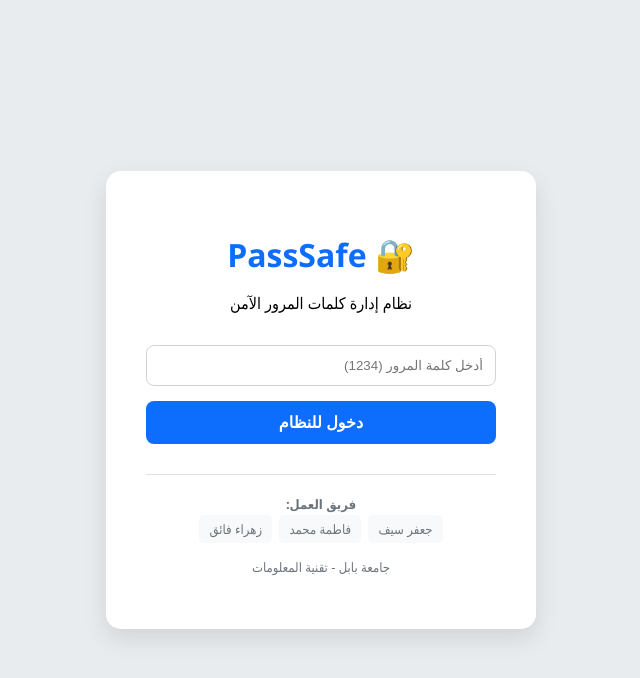
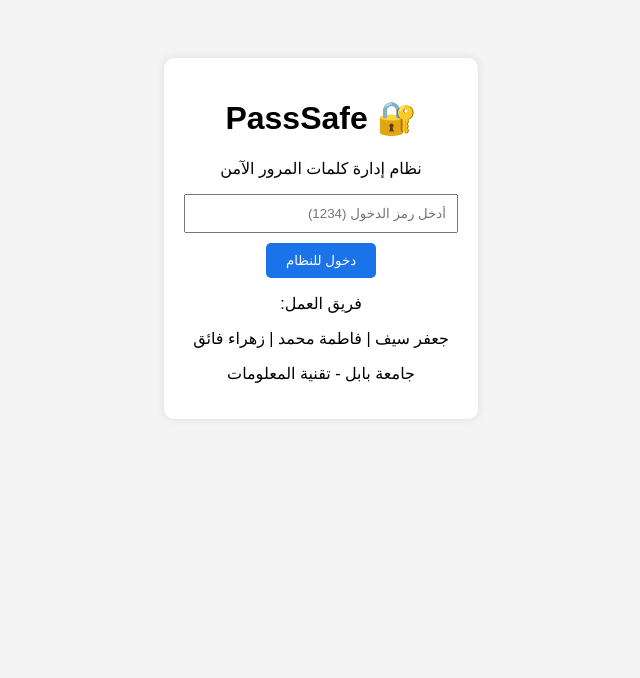
Before and after one commit to altilbyj-netizen/password-manager-project, a plain HTML site: page index.html in a window 1280 px wide. Shown: the whole page, without its empty margins (319-959 px from the left). Drawn offline with Linux system fonts and the light colour scheme.

Commit message:
Update index.html

```diff
--- a/index.html
+++ b/index.html
@@ -2,49 +2,36 @@
 <html lang="ar" dir="rtl">
 <head>
     <meta charset="UTF-8">
-    <meta name="viewport" content="width=device-width, initial-scale=1.0">
     <title>نظام PassSafe - مشروع جامعة بابل</title>
-    <style>
-        body { font-family: 'Segoe UI', Tahoma, Geneva, Verdana, sans-serif; background-color: #e9ecef; display: flex; justify-content: center; align-items: center; height: 100vh; margin: 0; direction: rtl; }
-        .container { background: white; padding: 40px; border-radius: 15px; box-shadow: 0 10px 25px rgba(0,0,0,0.1); text-align: center; width: 350px; }
-        h1 { color: #0d6efd; margin-bottom: 10px; }
-        input { width: 100%; padding: 12px; margin: 15px 0; border: 1px solid #ced4da; border-radius: 8px; box-sizing: border-box; }
-        button { width: 100%; padding: 12px; background-color: #0d6efd; color: white; border: none; border-radius: 8px; cursor: pointer; font-size: 16px; font-weight: bold; }
-        button:hover { background-color: #0b5ed7; }
-        footer { margin-top: 30px; padding-top: 20px; border-top: 1px solid #dee2e6; font-size: 13px; color: #6c757d; }
-        .member { display: inline-block; background: #f8f9fa; padding: 5px 10px; margin: 2px; border-radius: 5px; }
-    </style>
+    <link rel="stylesheet" href="style.css">
 </head>
 <body>
+    <div class="container">
+        <div id="login-section">
+            <h1>🔐 PassSafe</h1>
+            <p>نظام إدارة كلمات المرور الآمن</p>
+            <input type="password" id="master-pass" placeholder="أدخل رمز الدخول (1234)">
+            <button onclick="unlock()" id="login-btn">دخول للنظام</button>
 
-    <div class="container">
-        <h1>🔐 PassSafe</h1>
-        <p>نظام إدارة كلمات المرور الآمن</p>
-
-        <div id="login-box">
-            <input type="password" id="masterPass" placeholder="أدخل كلمة المرور (1234)">
-            <button onclick="checkPass()">دخول للنظام</button>
+            <div class="team-info">
+                <p>فريق العمل:</p>
+                <span>جعفر سيف</span> | <span>فاطمة محمد</span> | <span>زهراء فائق</span>
+                <p>جامعة بابل - تقنية المعلومات</p>
+            </div>
         </div>
 
-        <footer>
-            <strong>فريق العمل:</strong><br>
-            <div class="member">جعفر سيف</div>
-            <div class="member">فاطمة محمد</div>
-            <div class="member">زهراء فائق</div>
-            <p>جامعة بابل - تقنية المعلومات</p>
-        </footer>
+        <div id="main-content" style="display:none;">
+            <h2>خزان كلمات المرور</h2>
+            <div class="input-group">
+                <input type="text" id="site-name" placeholder="اسم الموقع (مثلاً: فيسبوك)">
+                <input type="password" id="site-pass" placeholder="كلمة المرور">
+                <button onclick="saveData()">تشفير وحفظ</button>
+            </div>
+            <hr>
+            <ul id="password-list"></ul>
+            <button onclick="location.reload()" style="background:#666;">خروج آمن</button>
+        </div>
     </div>
-
-    <script>
-        function checkPass() {
-            const p = document.getElementById('masterPass').value;
-            if(p === "1234") {
-                alert("أهلاً بكم فريق المبدعين! النظام جاهز للعمل.");
-                // هنا يمكن إضافة كود إظهار القائمة بعد الدخول
-            } else {
-                alert("عذراً، كلمة المرور غير صحيحة.");
-            }
-        }
-    </script>
+    <script src="script.js"></script>
 </body>
 </html>
```
